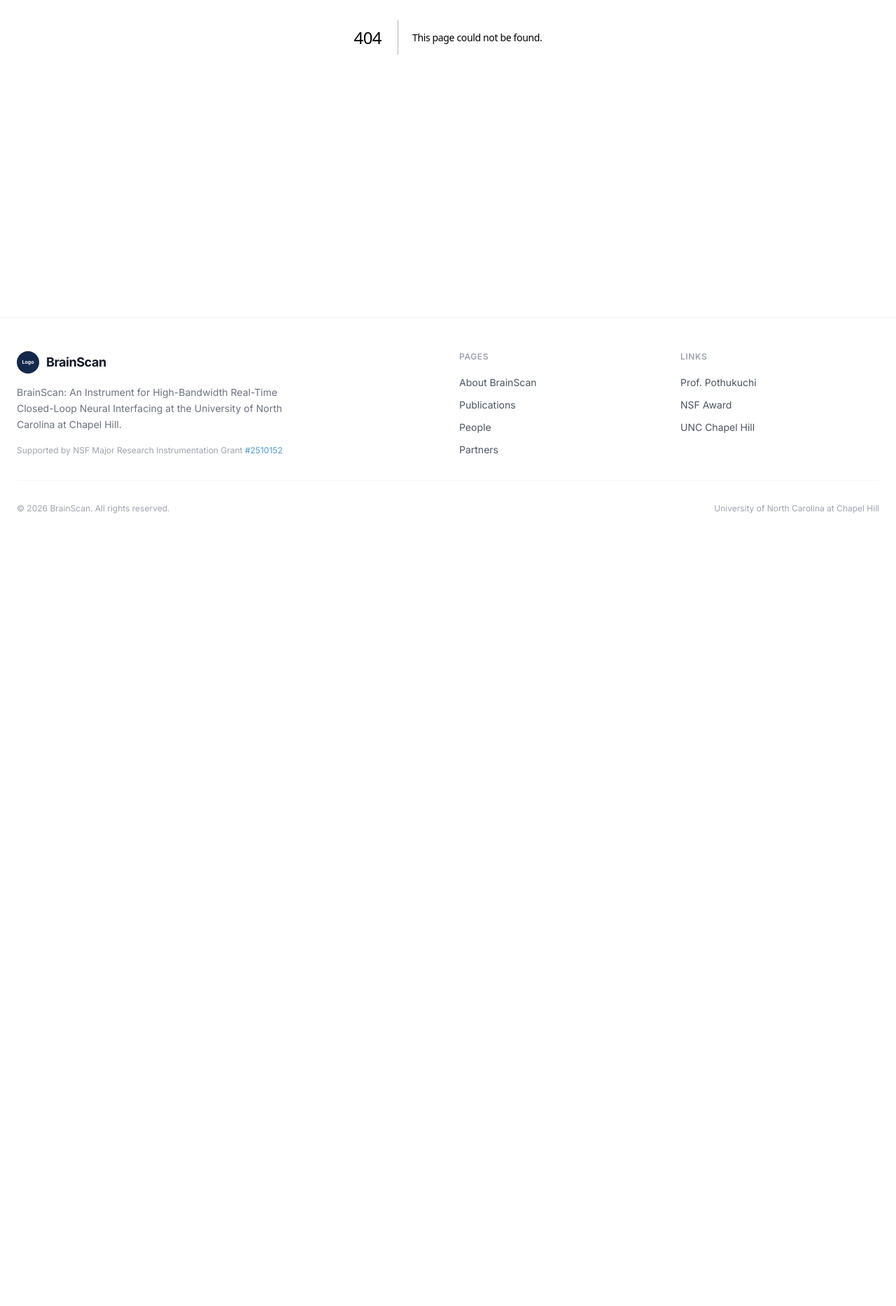
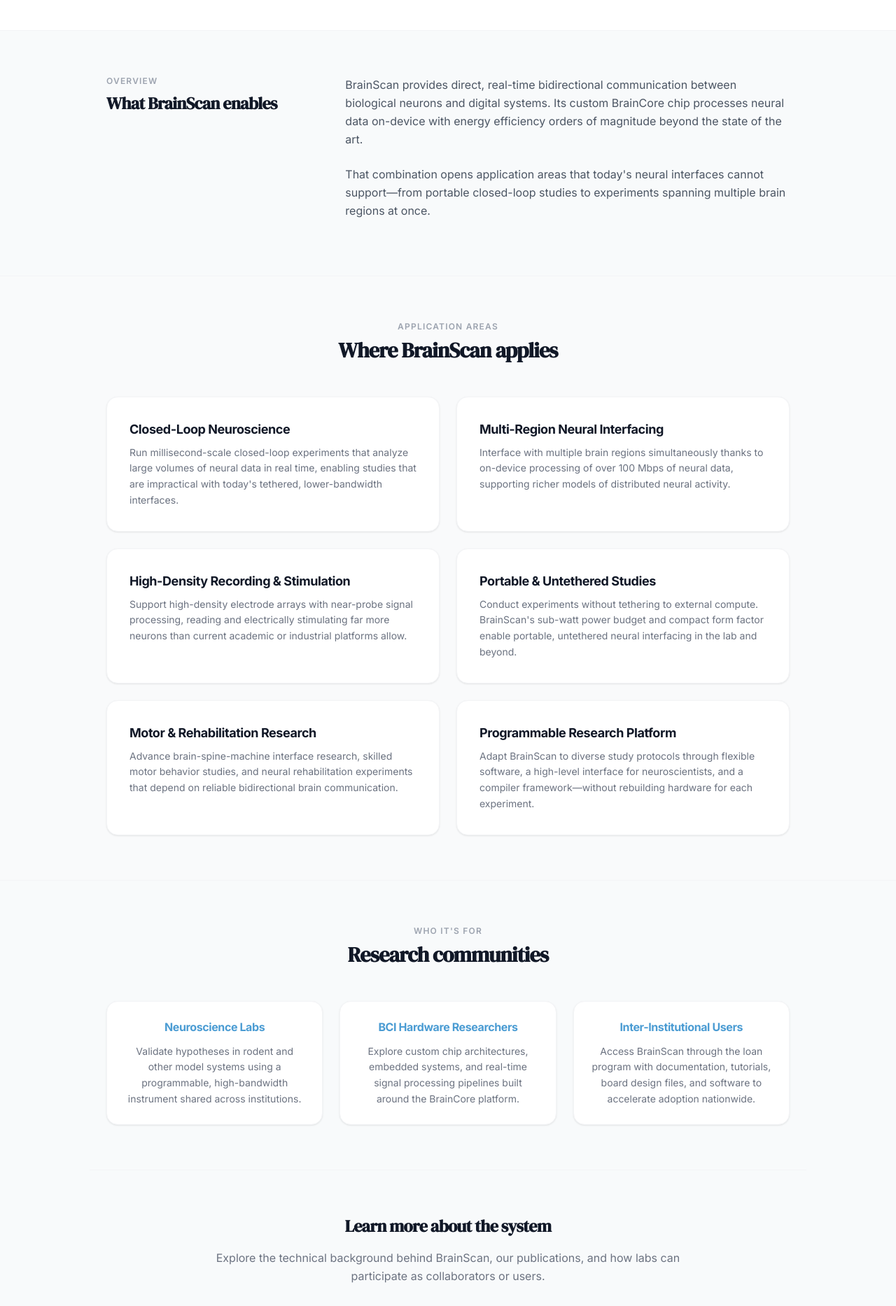
Before and after one commit to Gimmick12-DYY/UNCBCI_Project_Website, a Next.js app in the folder apps/web/: page /application in a window 1280 px wide. Before the commit this address had no page. Shown: the part 420-2287 px from the top of the page at 70% size. Before the commit the page ends 1203 px from the top, so only its background shows below. Built offline with nearby package versions, Linux system fonts and the light colour scheme.

Commit message:
Add- Application page

```diff
--- /dev/null
+++ b/apps/web/app/application/page.tsx
@@ -0,0 +1,145 @@
+import React from 'react';
+import Link from 'next/link';
+
+export const metadata = {
+  title: 'Application | BrainScan',
+  description: 'Applications of BrainScan: high-bandwidth real-time closed-loop neural interfacing for neuroscience and brain-computer interface research.',
+};
+
+const applications = [
+  {
+    title: 'Closed-Loop Neuroscience',
+    description:
+      'Run millisecond-scale closed-loop experiments that analyze large volumes of neural data in real time, enabling studies that are impractical with today\'s tethered, lower-bandwidth interfaces.',
+  },
+  {
+    title: 'Multi-Region Neural Interfacing',
+    description:
+      'Interface with multiple brain regions simultaneously thanks to on-device processing of over 100 Mbps of neural data, supporting richer models of distributed neural activity.',
+  },
+  {
+    title: 'High-Density Recording & Stimulation',
+    description:
+      'Support high-density electrode arrays with near-probe signal processing, reading and electrically stimulating far more neurons than current academic or industrial platforms allow.',
+  },
+  {
+    title: 'Portable & Untethered Studies',
+    description:
+      'Conduct experiments without tethering to external compute. BrainScan\'s sub-watt power budget and compact form factor enable portable, untethered neural interfacing in the lab and beyond.',
+  },
+  {
+    title: 'Motor & Rehabilitation Research',
+    description:
+      'Advance brain-spine-machine interface research, skilled motor behavior studies, and neural rehabilitation experiments that depend on reliable bidirectional brain communication.',
+  },
+  {
+    title: 'Programmable Research Platform',
+    description:
+      'Adapt BrainScan to diverse study protocols through flexible software, a high-level interface for neuroscientists, and a compiler framework—without rebuilding hardware for each experiment.',
+  },
+];
+
+const useCases = [
+  {
+    audience: 'Neuroscience Labs',
+    detail: 'Validate hypotheses in rodent and other model systems using a programmable, high-bandwidth instrument shared across institutions.',
+  },
+  {
+    audience: 'BCI Hardware Researchers',
+    detail: 'Explore custom chip architectures, embedded systems, and real-time signal processing pipelines built around the BrainCore platform.',
+  },
+  {
+    audience: 'Inter-Institutional Users',
+    detail: 'Access BrainScan through the loan program with documentation, tutorials, board design files, and software to accelerate adoption nationwide.',
+  },
+];
+
+export default function ApplicationPage() {
+  return (
+    <div>
+      <section className="bg-white border-b border-gray-100">
+        <div className="max-w-5xl mx-auto px-6 py-16 md:py-24 text-center">
+          <p className="section-label mb-3">Use Cases</p>
+          <h1 className="font-serif text-4xl md:text-5xl text-gray-900 mb-6 leading-tight">
+            Applications
+          </h1>
+          <p className="text-xl text-gray-500 max-w-3xl mx-auto leading-relaxed">
+            BrainScan is designed as a general-purpose neural interface for cutting-edge neuroscience and
+            brain-computer interface research—combining high throughput, low power, and real-time closed-loop control.
+          </p>
+        </div>
+      </section>
+
+      <section className="max-w-5xl mx-auto px-6 py-16">
+        <div className="grid md:grid-cols-3 gap-12 mb-4">
+          <div className="md:col-span-1">
+            <p className="section-label mb-2">Overview</p>
+            <h2 className="font-serif text-2xl text-gray-900">What BrainScan enables</h2>
+          </div>
+          <div className="md:col-span-2 space-y-6 text-gray-600 leading-relaxed">
+            <p>
+              BrainScan provides direct, real-time bidirectional communication between biological neurons and
+              digital systems. Its custom BrainCore chip processes neural data on-device with energy efficiency
+              orders of magnitude beyond the state of the art.
+            </p>
+            <p>
+              That combination opens application areas that today&apos;s neural interfaces cannot support—from
+              portable closed-loop studies to experiments spanning multiple brain regions at once.
+            </p>
+          </div>
+        </div>
+      </section>
+
+      <section className="bg-gray-50 border-y border-gray-100">
+        <div className="max-w-5xl mx-auto px-6 py-16">
+          <div className="text-center mb-12">
+            <p className="section-label mb-2">Application Areas</p>
+            <h2 className="font-serif text-3xl text-gray-900">Where BrainScan applies</h2>
+          </div>
+          <div className="grid sm:grid-cols-2 gap-6">
+            {applications.map((app) => (
+              <div key={app.title} className="card p-8">
+                <h3 className="text-lg font-bold text-gray-900 mb-2">{app.title}</h3>
+                <p className="text-gray-500 text-sm leading-relaxed">{app.description}</p>
+              </div>
+            ))}
+          </div>
+        </div>
+      </section>
+
+      <section className="max-w-5xl mx-auto px-6 py-16">
+        <div className="text-center mb-12">
+          <p className="section-label mb-2">Who It&apos;s For</p>
+          <h2 className="font-serif text-3xl text-gray-900">Research communities</h2>
+        </div>
+        <div className="grid md:grid-cols-3 gap-6">
+          {useCases.map((item) => (
+            <div key={item.audience} className="card p-6 text-center">
+              <h3 className="text-base font-bold text-unc mb-3">{item.audience}</h3>
+              <p className="text-gray-500 text-sm leading-relaxed">{item.detail}</p>
+            </div>
+          ))}
+        </div>
+      </section>
+
+      <section className="max-w-5xl mx-auto px-6 py-16 text-center border-t border-gray-100">
+        <h2 className="font-serif text-2xl text-gray-900 mb-4">Learn more about the system</h2>
+        <p className="text-gray-500 max-w-2xl mx-auto mb-8 leading-relaxed">
+          Explore the technical background behind BrainScan, our publications, and how labs can participate
+          as collaborators or users.
+        </p>
+        <div className="flex justify-center gap-4 flex-wrap">
+          <Link href="/why" className="btn-primary">
+            About BrainScan
+          </Link>
+          <Link href="/publications" className="btn-outline">
+            Publications
+          </Link>
+          <Link href="/partners" className="btn-outline">
+            Partners
+          </Link>
+        </div>
+      </section>
+    </div>
+  );
+}
--- a/apps/web/components/Footer.tsx
+++ b/apps/web/components/Footer.tsx
@@ -32,6 +32,7 @@ export function Footer() {
             <h4 className="text-xs font-semibold uppercase tracking-wider text-gray-400">Pages</h4>
             <ul className="space-y-2">
               <li><a href="/why" className="text-gray-600 hover:text-gray-900 transition-colors text-sm">About BrainScan</a></li>
+              <li><a href="/application" className="text-gray-600 hover:text-gray-900 transition-colors text-sm">Application</a></li>
               <li><a href="/publications" className="text-gray-600 hover:text-gray-900 transition-colors text-sm">Publications</a></li>
               <li><a href="/people" className="text-gray-600 hover:text-gray-900 transition-colors text-sm">People</a></li>
               <li><a href="/partners" className="text-gray-600 hover:text-gray-900 transition-colors text-sm">Partners</a></li>
--- a/apps/web/components/Navbar.tsx
+++ b/apps/web/components/Navbar.tsx
@@ -5,6 +5,7 @@ import Link from 'next/link';
 
 const navLinks = [
   { href: '/why', label: 'About BrainScan' },
+  { href: '/application', label: 'Application' },
   { href: '/publications', label: 'Publications' },
   { href: '/people', label: 'People' },
   { href: '/partners', label: 'Partners' },
```
